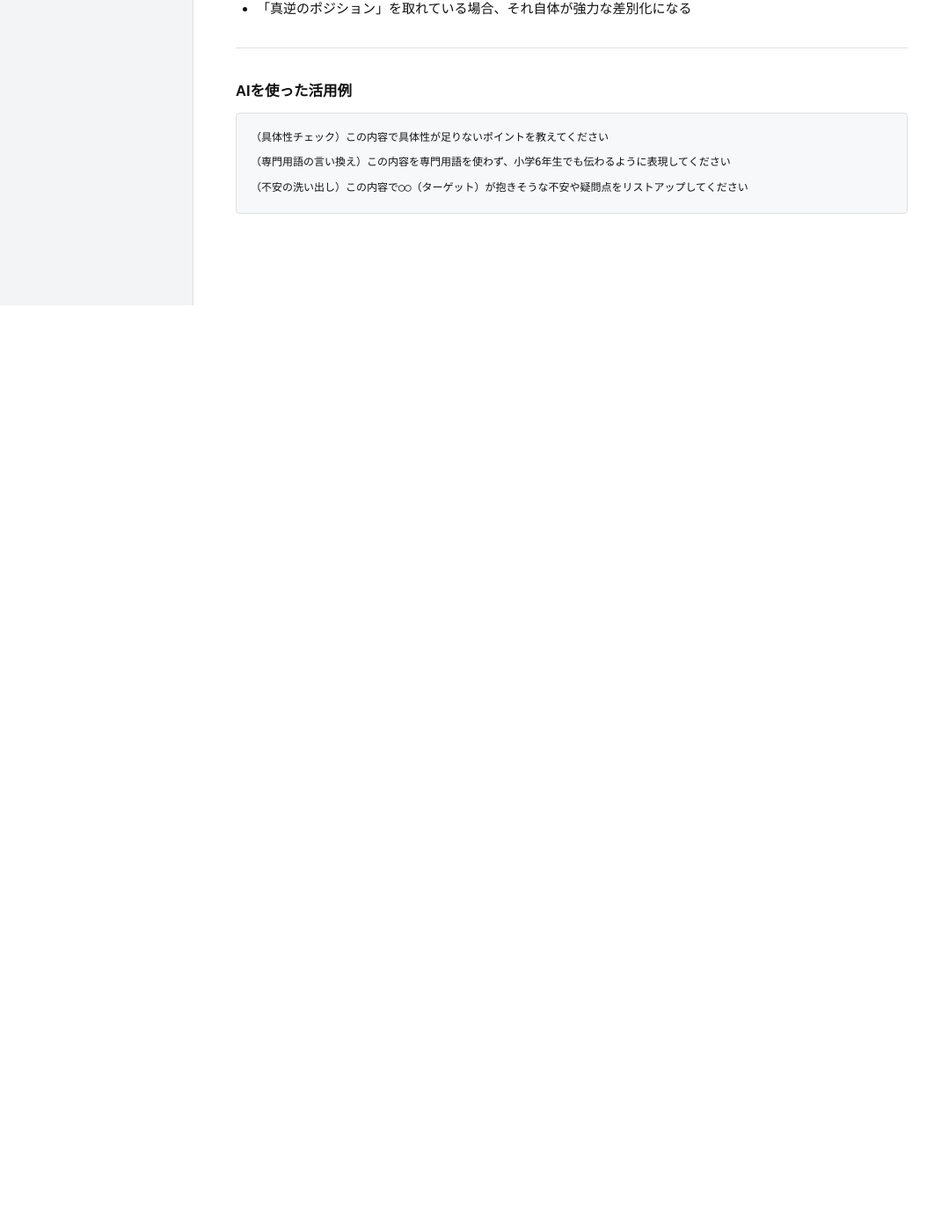
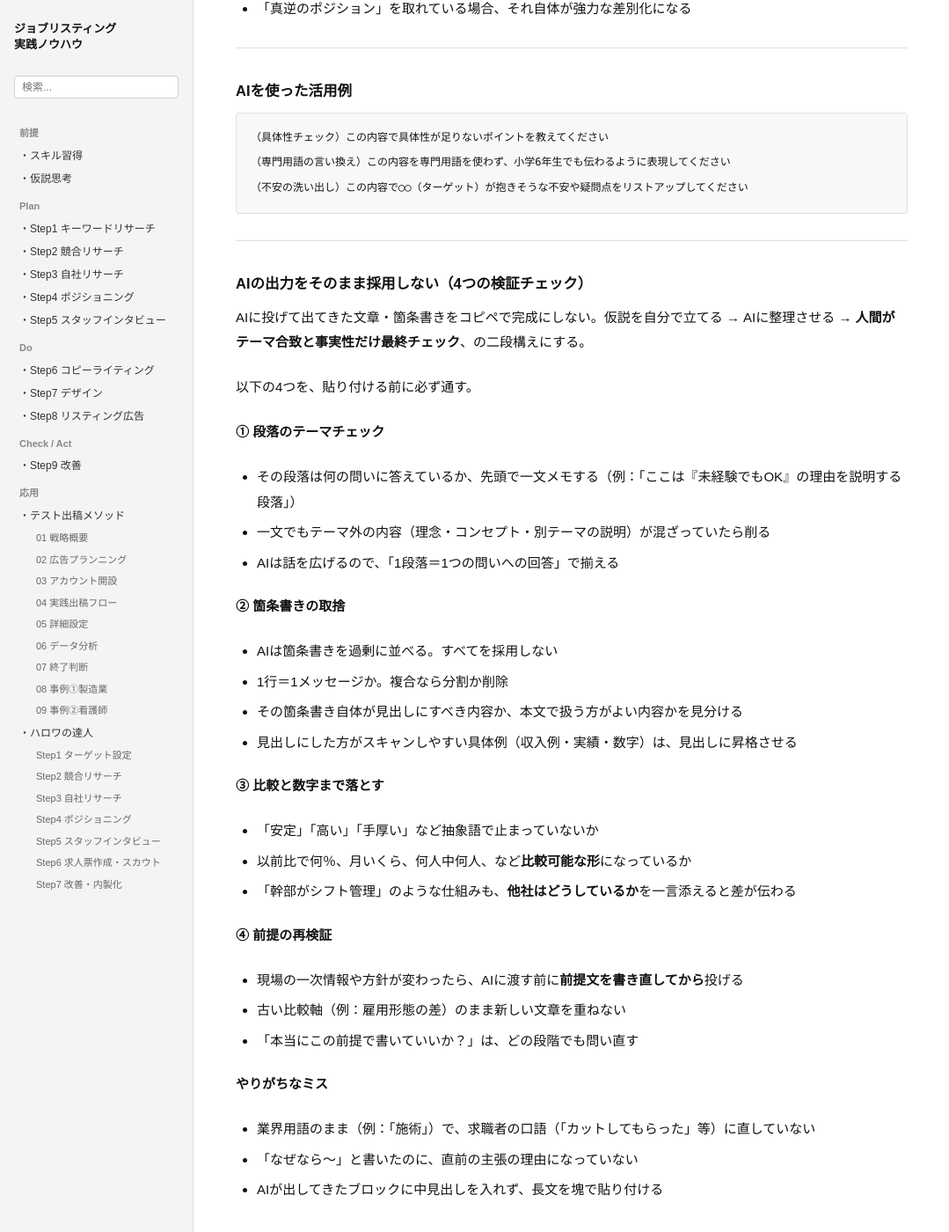
Before and after one commit to staffsolution/staffsolution-knowhow, a Jekyll site: the page built from 9ステップメソッド/コピーライティング.md, in a window 1280 px wide and 1400 px high, scrolled down 12108 px. Shown: the whole window at 88% size, without its empty margins (0-1079 px from the left). Built offline with Jekyll 4.4.1, drawn with Linux system fonts in a browser that asks for light colours; comment, search, counter and statistics services are not loaded; our own code applies the rules of GitHub Pages for plain Markdown files; before the commit the page ends 12455 px from its top, so only the background shows below that; some of the changed text lies outside the part shown.

Commit message:
ノウハウ更新：AIの出力をそのまま採用しない4つの検証チェックを追記（コピーライティング）
Made-with: Cursor

````diff
--- a/9ステップメソッド/コピーライティング.md
+++ b/9ステップメソッド/コピーライティング.md
@@ -5,7 +5,7 @@ layout: default
 
 ジョブリスティング実践講座ステップ6の内容をベースに、フィードバックで肉付けしたもの。
 
-最終更新：2026年4月9日（「とはいえ」構成に「変化のきっかけ→結果」の発展パターンを追記）
+最終更新：2026年4月16日（AIの出力をそのまま採用しない4つの検証チェックを追記）
 
 > **このファイルの使い方**
 > 読んでわかった気になっても、一人で完結させることはできない設計になっている。
@@ -411,3 +411,42 @@ A→B→C→D→E と因果関係でつながる論理の鎖を作ること。
 （専門用語の言い換え）この内容を専門用語を使わず、小学6年生でも伝わるように表現してください
 （不安の洗い出し）この内容で◯◯（ターゲット）が抱きそうな不安や疑問点をリストアップしてください
 ```
+
+---
+
+### AIの出力をそのまま採用しない（4つの検証チェック） {#ai-review}
+
+AIに投げて出てきた文章・箇条書きをコピペで完成にしない。仮説を自分で立てる → AIに整理させる → **人間がテーマ合致と事実性だけ最終チェック**、の二段構えにする。
+
+以下の4つを、貼り付ける前に必ず通す。
+
+**① 段落のテーマチェック**
+
+- その段落は何の問いに答えているか、先頭で一文メモする（例：「ここは『未経験でもOK』の理由を説明する段落」）
+- 一文でもテーマ外の内容（理念・コンセプト・別テーマの説明）が混ざっていたら削る
+- AIは話を広げるので、「1段落＝1つの問いへの回答」で揃える
+
+**② 箇条書きの取捨**
+
+- AIは箇条書きを過剰に並べる。すべてを採用しない
+- 1行＝1メッセージか。複合なら分割か削除
+- その箇条書き自体が見出しにすべき内容か、本文で扱う方がよい内容かを見分ける
+- 見出しにした方がスキャンしやすい具体例（収入例・実績・数字）は、見出しに昇格させる
+
+**③ 比較と数字まで落とす**
+
+- 「安定」「高い」「手厚い」など抽象語で止まっていないか
+- 以前比で何％、月いくら、何人中何人、など**比較可能な形**になっているか
+- 「幹部がシフト管理」のような仕組みも、**他社はどうしているか**を一言添えると差が伝わる
+
+**④ 前提の再検証**
+
+- 現場の一次情報や方針が変わったら、AIに渡す前に**前提文を書き直してから**投げる
+- 古い比較軸（例：雇用形態の差）のまま新しい文章を重ねない
+- 「本当にこの前提で書いていいか？」は、どの段階でも問い直す
+
+**やりがちなミス**
+
+- 業界用語のまま（例：「施術」）で、求職者の口語（「カットしてもらった」等）に直していない
+- 「なぜなら〜」と書いたのに、直前の主張の理由になっていない
+- AIが出してきたブロックに中見出しを入れず、長文を塊で貼り付ける
````
